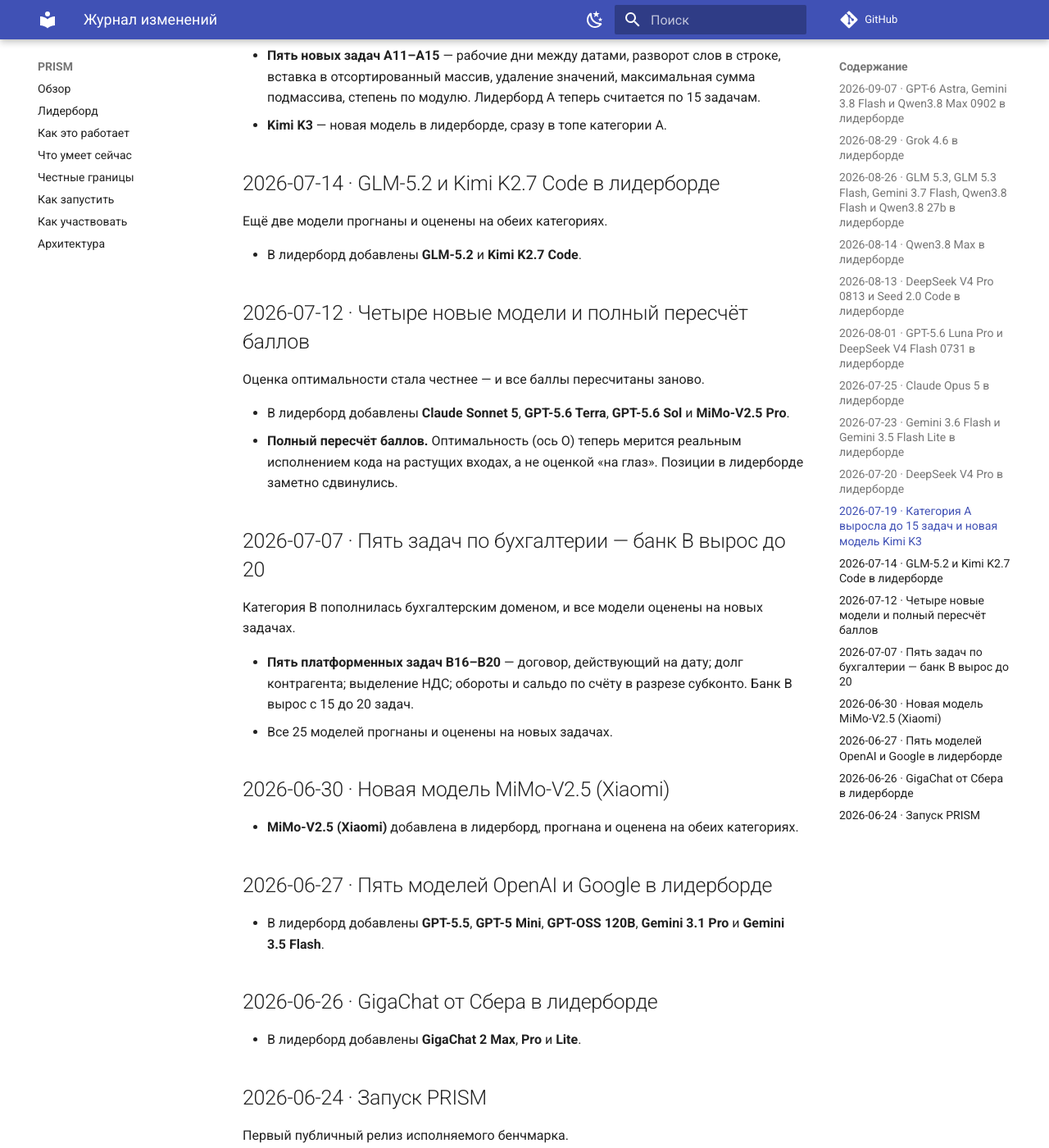
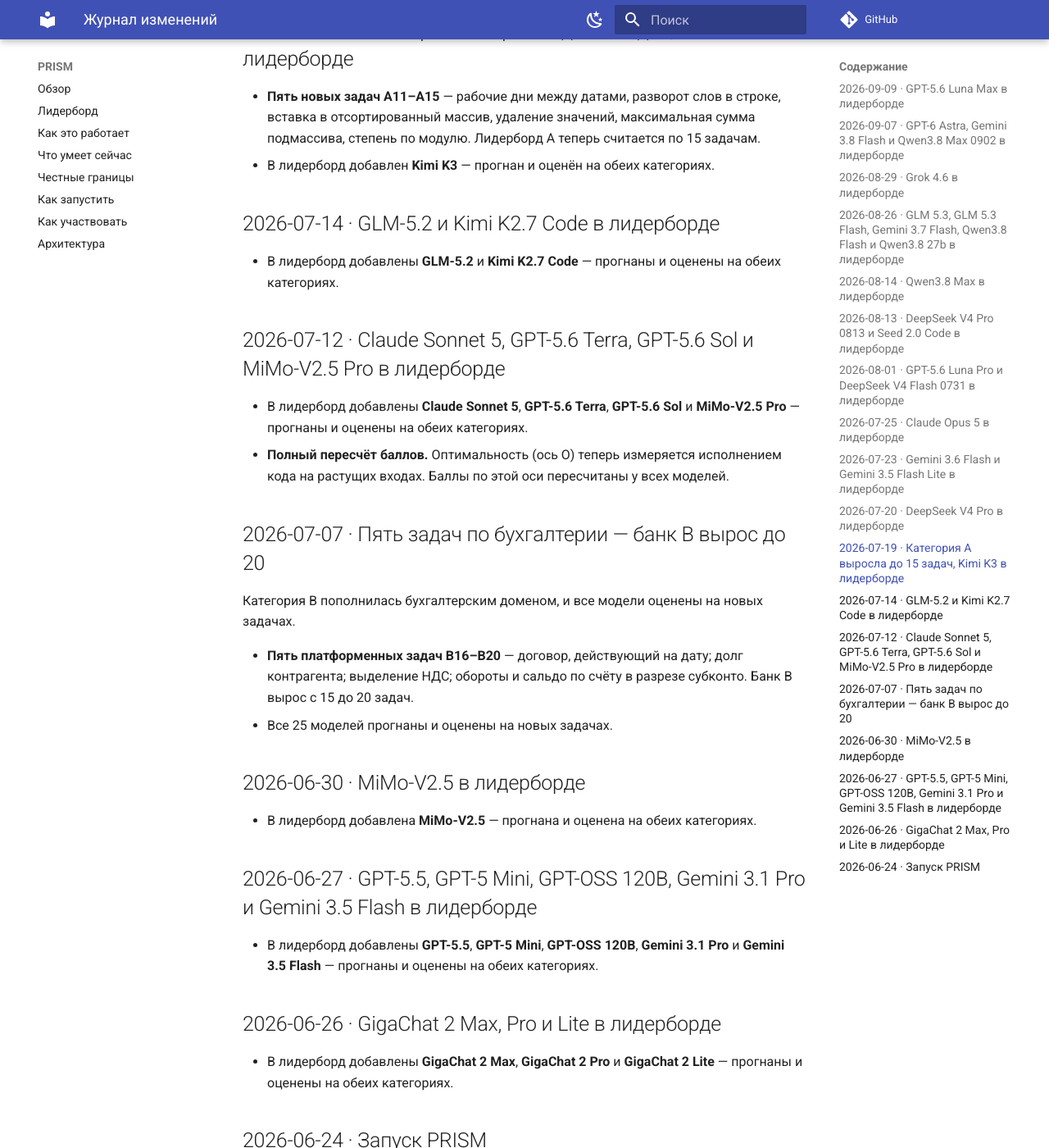
Before and after one commit to genlab-1c/prism, an MkDocs documentation site: the page built from docs/changelog.md, in a window 1280 px wide and 1400 px high, scrolled down 2009 px. Shown: the whole window at 82% size. Built offline with MkDocs 1.6.1 and Material for MkDocs 9.7.7, drawn with Linux system fonts in a browser that asks for light colours; comment, search, counter and statistics services are not loaded; some of the changed text lies outside the part shown.

Commit message:
docs(changelog): normalize showcase entries
Добавлена запись про Luna Max. Прежние записи сведены к общему виду: заголовок называет
модели по именам, пункт — единой формулой. Убраны редакционные преамбулы и оценки.

```diff
--- a/docs/changelog.md
+++ b/docs/changelog.md
@@ -13,6 +13,10 @@
 Сюда попадает только то, что видит пользователь: новые модели в лидерборде, рост банка
 задач и заметные пересчёты баллов. Формат записи — `## ГГГГ-ММ-ДД · заголовок`, дальше
 короткое пояснение и пункты. Из верхней записи собирается лента «что нового» на лидерборде.
+
+## 2026-09-09 · GPT-5.6 Luna Max в лидерборде
+
+- В лидерборд добавлена **GPT-5.6 Luna Max** — прогнана и оценена на обеих категориях.
 
 ## 2026-09-07 · GPT-6 Astra, Gemini 3.8 Flash и Qwen3.8 Max 0902 в лидерборде
 
@@ -60,28 +64,24 @@
 
 - В лидерборд добавлен **DeepSeek V4 Pro** — прогнан и оценён на обеих категориях.
 
-## 2026-07-19 · Категория A выросла до 15 задач и новая модель Kimi K3
-
-Алгоритмическая категория стала шире и разнообразнее, а в лидерборде появился новый участник.
+## 2026-07-19 · Категория A выросла до 15 задач, Kimi K3 в лидерборде
 
 - **Пять новых задач A11–A15** — рабочие дни между датами, разворот слов в строке, вставка
   в отсортированный массив, удаление значений, максимальная сумма подмассива, степень по
   модулю. Лидерборд A теперь считается по 15 задачам.
-- **Kimi K3** — новая модель в лидерборде, сразу в топе категории A.
+- В лидерборд добавлен **Kimi K3** — прогнан и оценён на обеих категориях.
 
 ## 2026-07-14 · GLM-5.2 и Kimi K2.7 Code в лидерборде
 
-Ещё две модели прогнаны и оценены на обеих категориях.
+- В лидерборд добавлены **GLM-5.2** и **Kimi K2.7 Code** — прогнаны и оценены
+  на обеих категориях.
 
-- В лидерборд добавлены **GLM-5.2** и **Kimi K2.7 Code**.
+## 2026-07-12 · Claude Sonnet 5, GPT-5.6 Terra, GPT-5.6 Sol и MiMo-V2.5 Pro в лидерборде
 
-## 2026-07-12 · Четыре новые модели и полный пересчёт баллов
-
-Оценка оптимальности стала честнее — и все баллы пересчитаны заново.
-
-- В лидерборд добавлены **Claude Sonnet 5**, **GPT-5.6 Terra**, **GPT-5.6 Sol** и **MiMo-V2.5 Pro**.
-- **Полный пересчёт баллов.** Оптимальность (ось O) теперь мерится реальным исполнением кода
-  на растущих входах, а не оценкой «на глаз». Позиции в лидерборде заметно сдвинулись.
+- В лидерборд добавлены **Claude Sonnet 5**, **GPT-5.6 Terra**, **GPT-5.6 Sol**
+  и **MiMo-V2.5 Pro** — прогнаны и оценены на обеих категориях.
+- **Полный пересчёт баллов.** Оптимальность (ось O) теперь измеряется исполнением кода
+  на растущих входах. Баллы по этой оси пересчитаны у всех моделей.
 
 ## 2026-07-07 · Пять задач по бухгалтерии — банк B вырос до 20
 
@@ -91,18 +91,19 @@
   выделение НДС; обороты и сальдо по счёту в разрезе субконто. Банк B вырос с 15 до 20 задач.
 - Все 25 моделей прогнаны и оценены на новых задачах.
 
-## 2026-06-30 · Новая модель MiMo-V2.5 (Xiaomi)
+## 2026-06-30 · MiMo-V2.5 в лидерборде
 
-- **MiMo-V2.5 (Xiaomi)** добавлена в лидерборд, прогнана и оценена на обеих категориях.
+- В лидерборд добавлена **MiMo-V2.5** — прогнана и оценена на обеих категориях.
 
-## 2026-06-27 · Пять моделей OpenAI и Google в лидерборде
+## 2026-06-27 · GPT-5.5, GPT-5 Mini, GPT-OSS 120B, Gemini 3.1 Pro и Gemini 3.5 Flash в лидерборде
 
 - В лидерборд добавлены **GPT-5.5**, **GPT-5 Mini**, **GPT-OSS 120B**, **Gemini 3.1 Pro**
-  и **Gemini 3.5 Flash**.
+  и **Gemini 3.5 Flash** — прогнаны и оценены на обеих категориях.
 
-## 2026-06-26 · GigaChat от Сбера в лидерборде
+## 2026-06-26 · GigaChat 2 Max, Pro и Lite в лидерборде
 
-- В лидерборд добавлены **GigaChat 2 Max**, **Pro** и **Lite**.
+- В лидерборд добавлены **GigaChat 2 Max**, **GigaChat 2 Pro** и **GigaChat 2 Lite** —
+  прогнаны и оценены на обеих категориях.
 
 ## 2026-06-24 · Запуск PRISM
 
```
